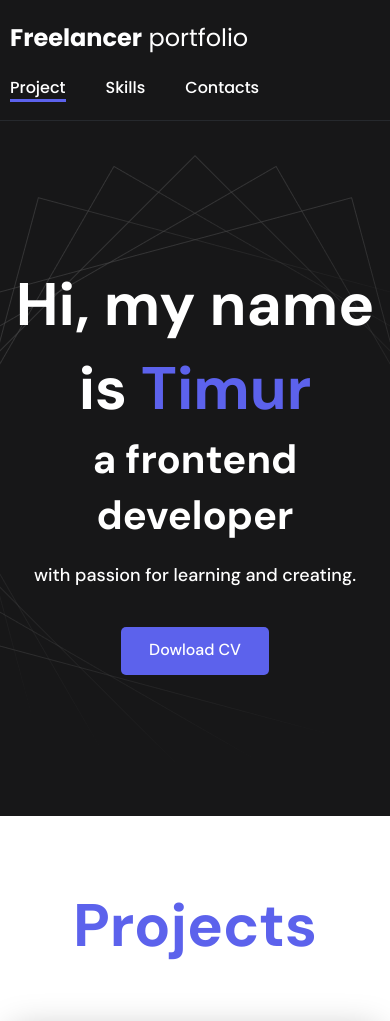
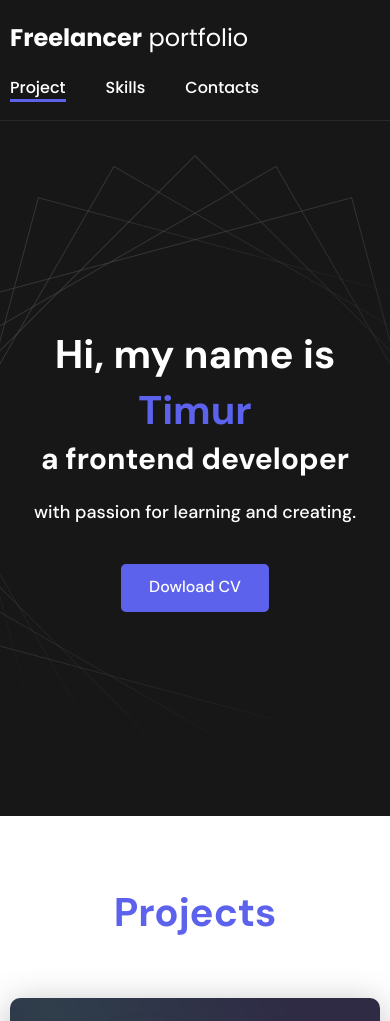
Before and after one commit to TimurAbdur/My-portfolio, a plain HTML site: page index.html in a window 390 px wide. Shown: the top 1021 px of the page. Drawn offline with Linux system fonts and the light colour scheme.

Commit message:
mobile adaptation 0.1

```diff
--- a/css/main.css
+++ b/css/main.css
@@ -292,3 +292,19 @@ footer {
     Font-size: 16px;
     Line-height: 24px;
 }
+
+
+@media (max-width: 620px) {
+    .header__title {
+        font-size: 30px;
+    }
+    .header__title strong {
+        font-size: 40px;
+    }
+    .title-1 {
+        font-size: 40px;
+    }
+    .title-2 {
+        font-size: 30px;
+    }
+}
```
